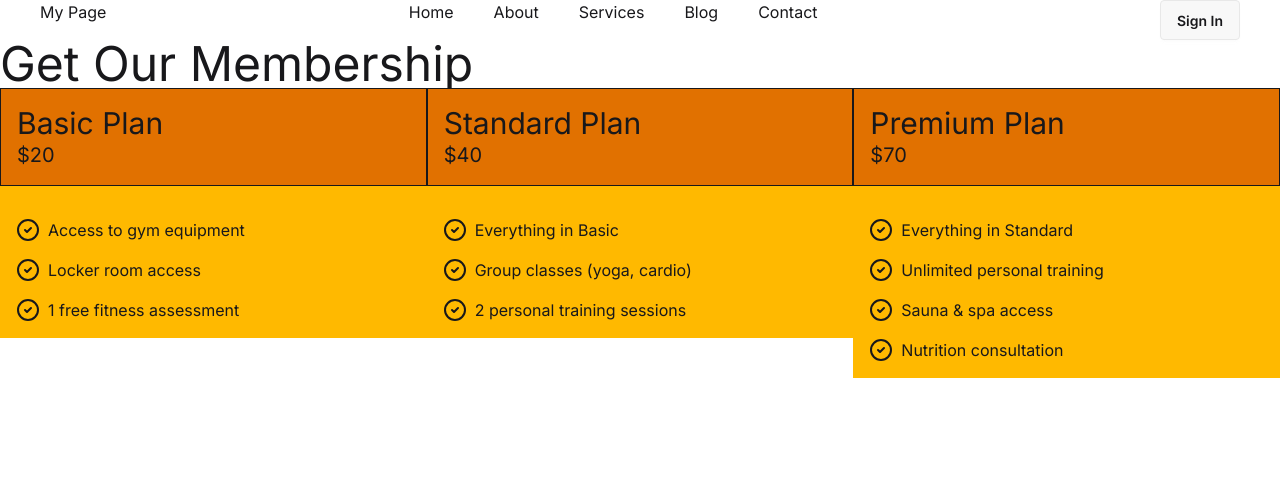
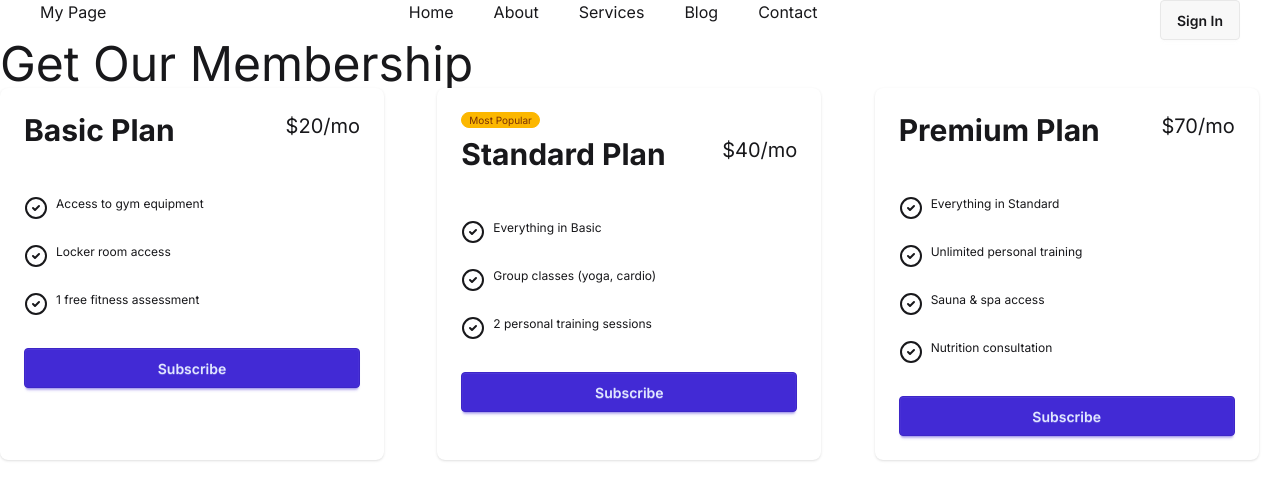
Before and after one commit to mohammad-ardi/react-ecosystem-review, a React (Vite) app: page / in a window 1280 px wide. Shown: the top 500 px of the page. Built offline with nearby package versions, Linux system fonts and the light colour scheme.

Commit message:
dynamic pricing card from daisy ui added

```diff
--- /dev/null
+++ b/src/components/DaisyPricing/DaisyPricing.jsx
@@ -0,0 +1,30 @@
+import Feature from "../Price/Feature";
+
+const DaisyPricing = ({SubPrice}) => {
+    const {name, price, features, popular} = SubPrice;
+
+    return (
+        <div className="card w-96 bg-base-100 shadow-sm">
+            <div className="card-body">
+                {popular && <span className="badge badge-xs badge-warning">Most Popular</span>}
+                <div className="flex justify-between">
+                    <h2 className="text-3xl font-bold">{name}</h2>
+                    <span className="text-xl">${price}/mo</span>
+                </div>
+                    <ul className="mt-6 flex flex-col gap-2 text-xs">
+                        {
+                            features.map((feature, i)=> <Feature
+                            key={i}
+                            feature={feature}
+                            ></Feature>)
+                        }
+                    </ul>
+                <div className="mt-6">
+                    <button className="btn btn-primary btn-block">Subscribe</button>
+                </div>
+            </div>
+        </div>
+     );
+}
+
+export default DaisyPricing;
--- a/src/components/Price/Price.jsx
+++ b/src/components/Price/Price.jsx
@@ -5,14 +5,17 @@ const Price = ({SubPrice}) => {
 
     return (
         <div>
-            <div className="">
+            <div className="bg-amber-600 p-4 space-y-4">
                 {/* card heading */}
-                <div className="bg-amber-600 p-4 border">
+                <div>
                     <h2 className="text-3xl">{name}</h2>
                     <h2 className="text-xl">${price}</h2>
                 </div>
                 {/* card body */}
                 <div className="p-4 bg-amber-400">
+                    {
+                        popular && `<div className="badge badge-warning">Popular</div>`
+                    }
                     {
                         features.map((feature, i)=> <Feature
                         key={i}
@@ -20,6 +23,7 @@ const Price = ({SubPrice}) => {
                         ></Feature>)
                     }
                 </div>
+                <button className="btn w-full">Subscribe</button>
             </div>
         </div>
      );
--- a/src/components/PricingOption/PricingOption.jsx
+++ b/src/components/PricingOption/PricingOption.jsx
@@ -1,5 +1,6 @@
 import { use } from "react";
 import Price from "../Price/Price";
+import DaisyPricing from "../DaisyPricing/DaisyPricing";
 
 const PricingOption = ({ pricingPromise }) => {
   const pricingData = use(pricingPromise);
@@ -7,12 +8,18 @@ const PricingOption = ({ pricingPromise }) => {
   return (
     <div>
       <h1 className="text-5xl">Get Our Membership</h1>
-        <div className="grid grid-cols-3">
-            {
+        <div className="grid md:grid-cols-3 gap-8">
+            {/* {
                 pricingData.map(SubPrice=> <Price
                 key={SubPrice.id}
                 SubPrice={SubPrice}
                 ></Price>)
+            } */}
+            {
+              pricingData.map(SubPrice => <DaisyPricing
+              key={SubPrice.id}
+              SubPrice={SubPrice}
+              ></DaisyPricing>)
             }
         </div>
     </div>
```
